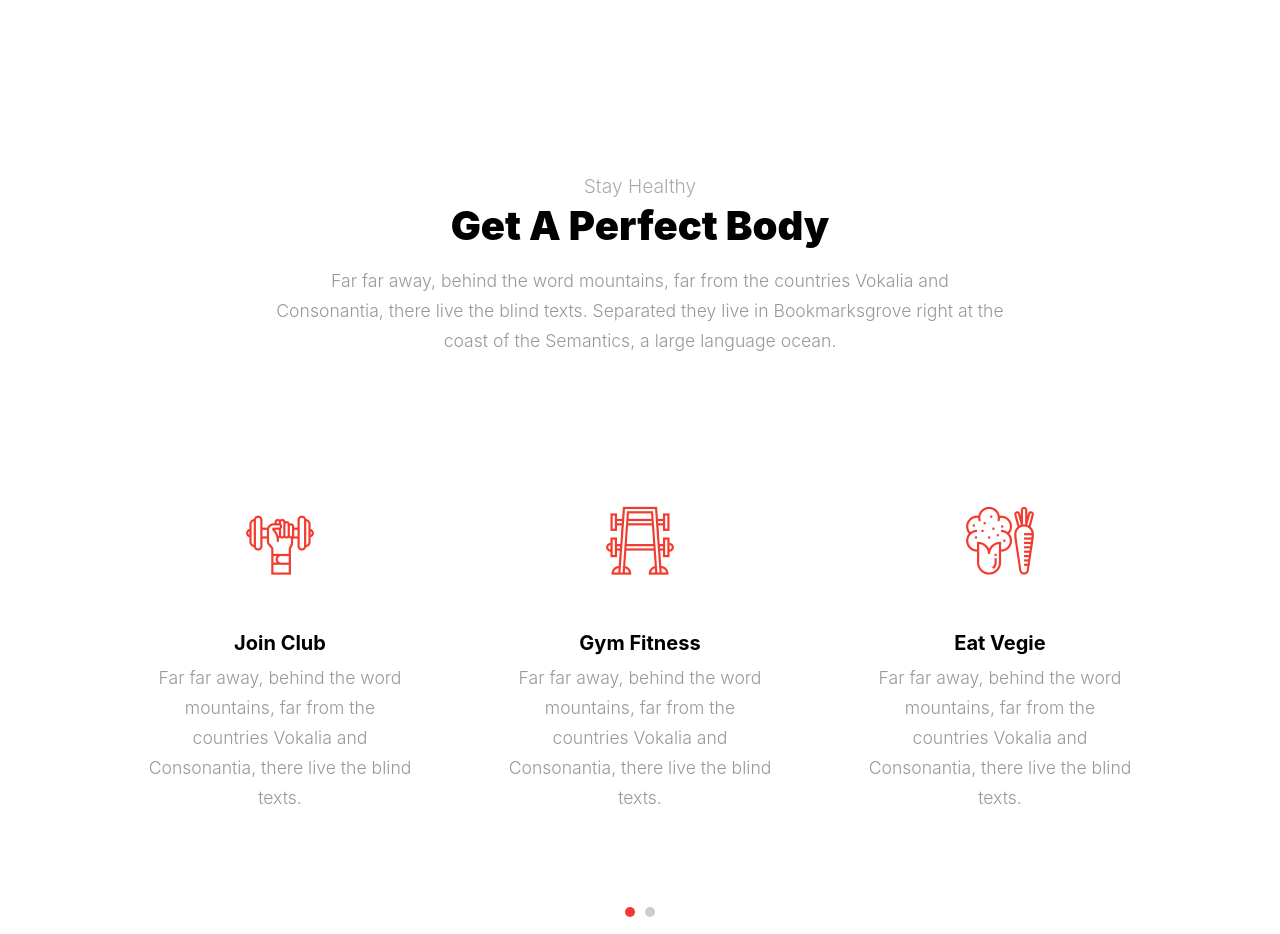
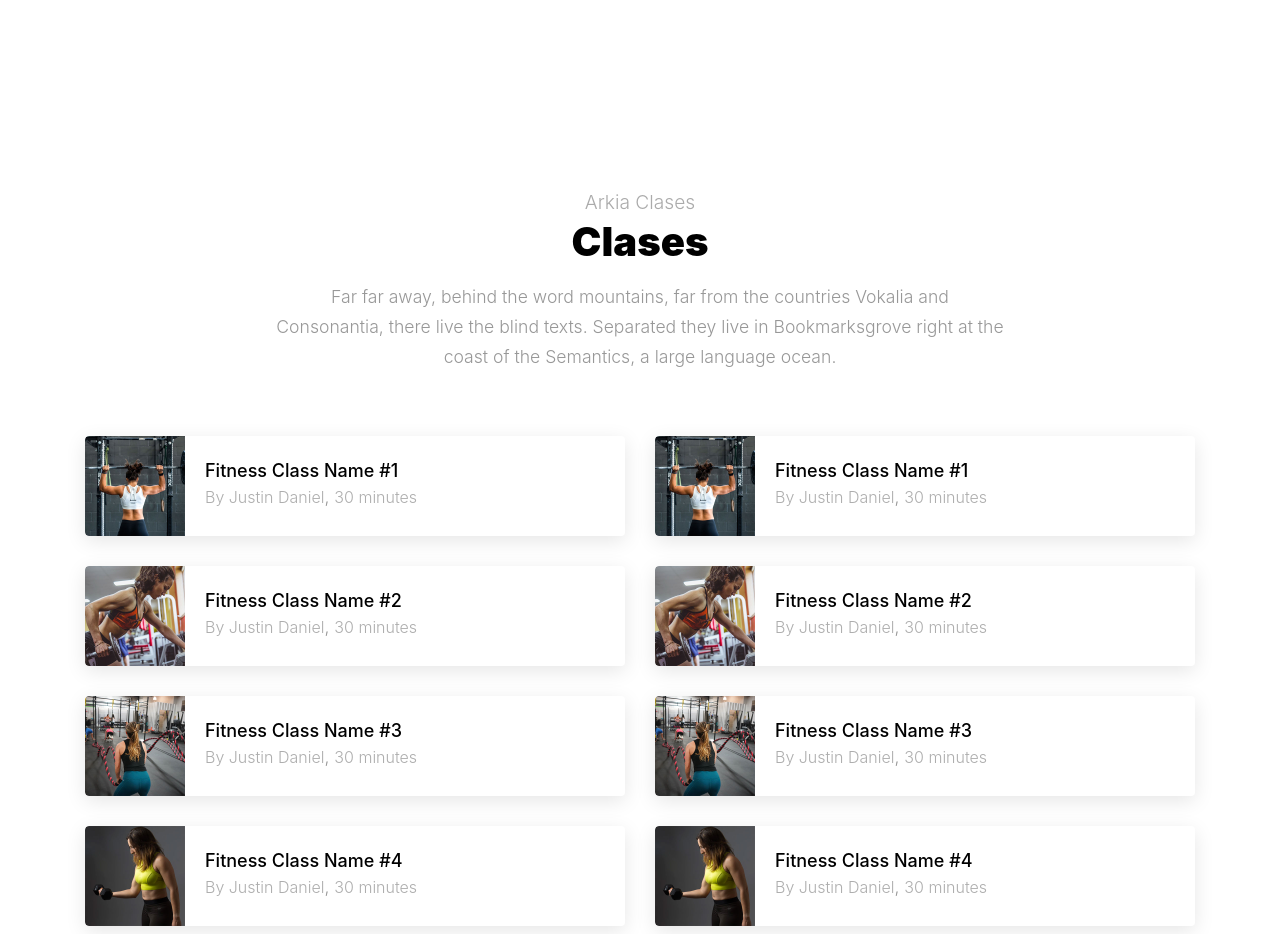
Before and after one commit to John-2009/Arkia-GYM, a plain HTML site: page index.html in a window 1280 px wide. Shown: the part 988-1922 px from the top of the page. Drawn offline with Linux system fonts and the light colour scheme; files whose address does not match are found by name; a web font is replaced by a local one.

Commit message:
Add files via upload
Subiendo mas archivos desde la web

```diff
--- a/index.html
+++ b/index.html
@@ -175,7 +175,7 @@ RSS Feed: https://feeds.feedburner.com/Free-templateco
         </div>
       </div>
 
-      <div class="site-section">
+      <!--<div class="site-section">
         <div class="container">
           <div class="row justify-content-center text-center mb-5">
             <div class="col-md-8 section-heading">
@@ -190,7 +190,7 @@ RSS Feed: https://feeds.feedburner.com/Free-templateco
             </div>
           </div>
 
-          <!-- Slider -->
+          <!-- Slider
           <div class="owl-carousel nonloop-block-14 block-14" data-aos="fade">
             <div class="slide">
               <div class="ftco-feature-1">
@@ -270,7 +270,7 @@ RSS Feed: https://feeds.feedburner.com/Free-templateco
                   <p>
                     Far far away, behind the word mountains, far from the
                     countries Vokalia and Consonantia, there live the blind
-                    texts.
+                    texts.-->
                   </p>
                 </div>
               </div>
@@ -279,7 +279,8 @@ RSS Feed: https://feeds.feedburner.com/Free-templateco
         </div>
       </div>
 
-      <div
+      <!--<div
+
         class="bgimg"
         style="background-image: url('images/bg_2.jpg')"
         data-stellar-background-ratio="0.5"
@@ -288,6 +289,7 @@ RSS Feed: https://feeds.feedburner.com/Free-templateco
           <div
             class="row align-items-center justify-content-center text-center"
           >
+
             <div class="col-md-7">
               <h2 class="">Get The Result You Want</h2>
               <p class="lead mx-auto desc mb-5">
@@ -298,7 +300,7 @@ RSS Feed: https://feeds.feedburner.com/Free-templateco
                 >
               </p>
             </div>
-          </div>
+          </div>-->
         </div>
       </div>
 
@@ -306,7 +308,7 @@ RSS Feed: https://feeds.feedburner.com/Free-templateco
         <div class="container">
           <div class="row justify-content-center text-center mb-5">
             <div class="col-md-8 section-heading">
-              <span class="subheading">Fitness Class</span>
+              <span class="subheading">Arkia Clases</span>
               <h2 class="heading mb-3">Clases</h2>
               <p>
                 Far far away, behind the word mountains, far from the countries
```
